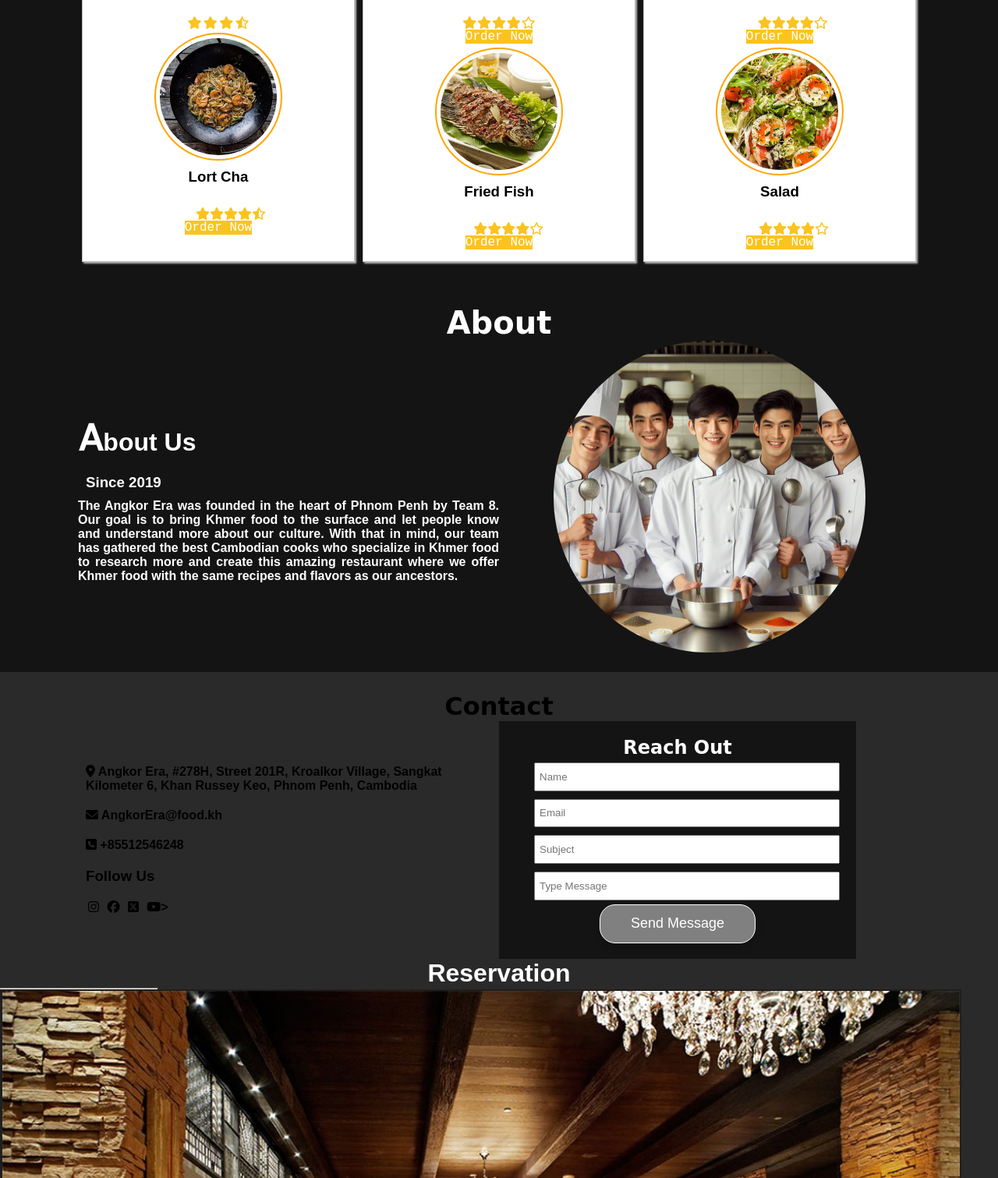
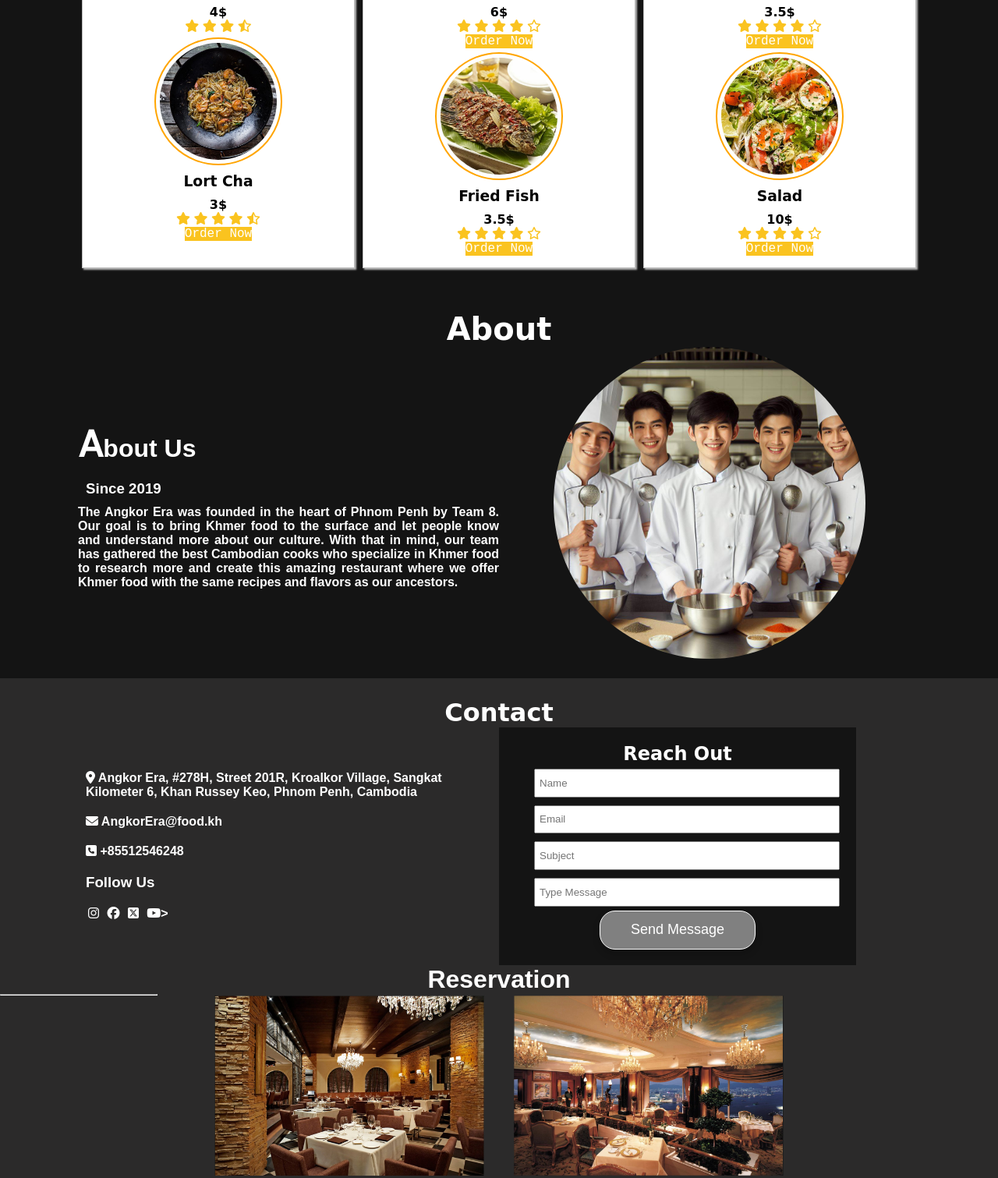
Before and after one commit to LyhengPHA/Webdev, a plain HTML site: page Final Project/Webdev FP/index.html in a window 1280 px wide. Shown: the part 1711-3222 px from the top of the page at 78% size. Drawn offline with Linux system fonts and the light colour scheme; a web font is replaced by a local one.

Commit message:
style.css

```diff
--- a/Final Project/Webdev FP/style.css
+++ b/Final Project/Webdev FP/style.css
@@ -215,6 +215,14 @@ body{
     margin: 5px;
 
 }
+.box h3{
+    color: black;
+    font-family: cursive
+}
+.box h4{
+    color: black;
+    font-family: cursive;
+}
 #image img:hover{
     transform: scale(1.1);
     transition-delay: 0.25s;
@@ -297,7 +305,7 @@ h1 span{
 /* contact section */
 #contact{
     padding: 25px 0 25px 0;
-    /* background-color: rgb(20, 20, 20); */
+
 
 }
 #contact_row{
@@ -316,11 +324,11 @@ h1 span{
 }
 .contact_col p a{
     text-decoration: none;
-    color: black;
+    color: white;
 }
 .contact_col p,h3{
     font-weight: bold;
-    color: black   ;
+    color: white   ;
     margin: 10px;
 }
 .contact_col form h2{
@@ -329,7 +337,7 @@ h1 span{
     text-align: center;
 }
 #social a{
-    color:black;
+    color:white;
     margin: 3px;
 
 }
@@ -363,7 +371,7 @@ h1 span{
 }
 
 #section_contact{
-    color:black;
+    color:white;
     text-align: center;
     font-family: cursive;
 
@@ -405,14 +413,14 @@ body {
     display: grid;
     clear: both;
   }
-  .container {
+  .container_1 {
     display: flex;
     margin-left: 20%;
     flex-direction: row;
     justify-content: space-around;
     width: 60%;
   }
-  .image {
+  .image_1 {
     width: 45%;
     height: auto;
   }
@@ -492,6 +500,8 @@ button{
   border-radius: 20px;
   box-shadow: 0px 5px 10px rgba(0,0,0,0.2);
     cursor: pointer;
+    color: white;
+
   }
 
 
```
